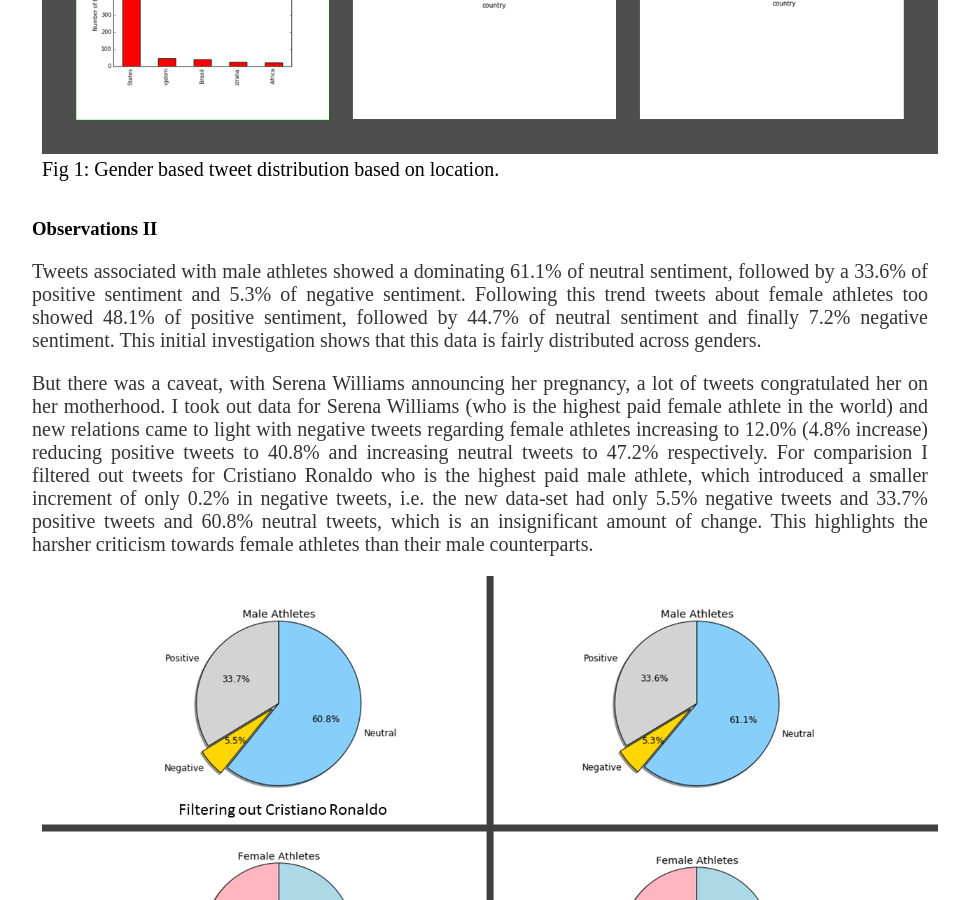
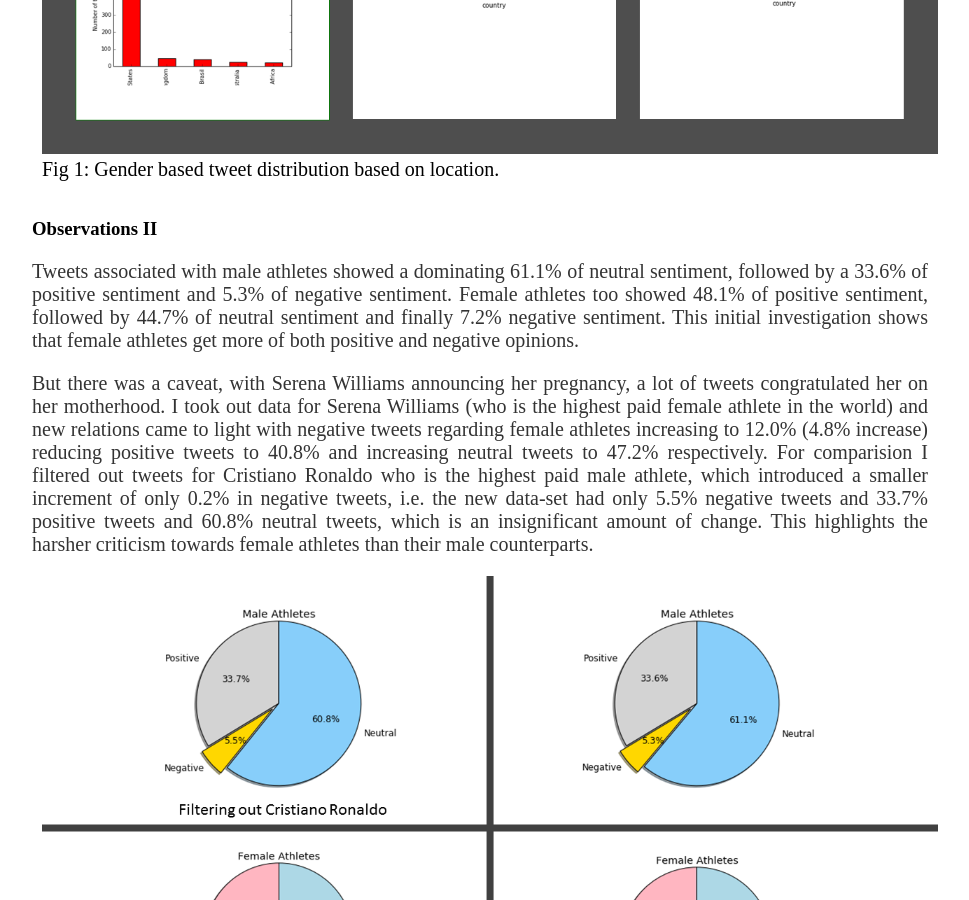
Before and after one commit to SreyaG/SportTweet, a Jekyll site: the page built from results/index.html, in a window 1280 px wide and 900 px high, scrolled down 784 px. Shown: the whole window, without its empty margins (160-1129 px from the left). Built offline with Jekyll 4.4.1, drawn with Linux system fonts in a browser that asks for light colours.

Commit message:
Update index.html

```diff
--- a/results/index.html
+++ b/results/index.html
@@ -19,9 +19,9 @@ title: Results
 	<h3> Observations II </h3>
 	<p>
 	Tweets associated with male athletes showed a dominating 61.1% of neutral sentiment, followed by a 33.6% of positive sentiment
-	and 5.3% of negative sentiment. Following this trend tweets about female athletes too showed 48.1% of positive sentiment,
-	followed by 44.7% of neutral sentiment and finally 7.2% negative sentiment.  This initial investigation shows that this data is
-	fairly distributed across genders.</p>
+	and 5.3% of negative sentiment. Female athletes too showed 48.1% of positive sentiment,
+	followed by 44.7% of neutral sentiment and finally 7.2% negative sentiment.  This initial investigation shows that female athletes get more of both positive and
+	negative opinions.</p>
 	<p> But there was a caveat, with Serena Williams announcing her pregnancy,
 	a lot of tweets congratulated her on her motherhood. I took out data for Serena Williams (who is the highest paid female athlete
 	in the world) and new relations came to light with negative tweets regarding female athletes increasing to 12.0% (4.8% increase) reducing
```
